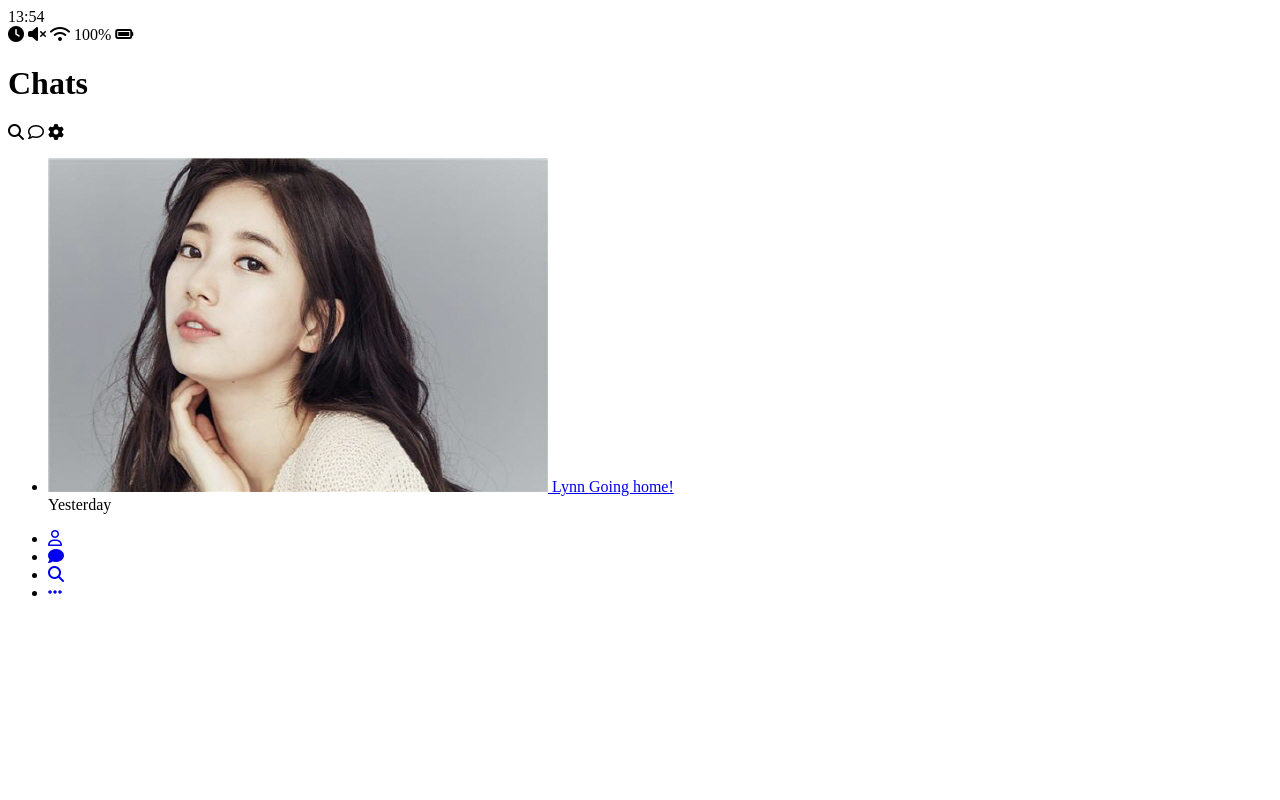
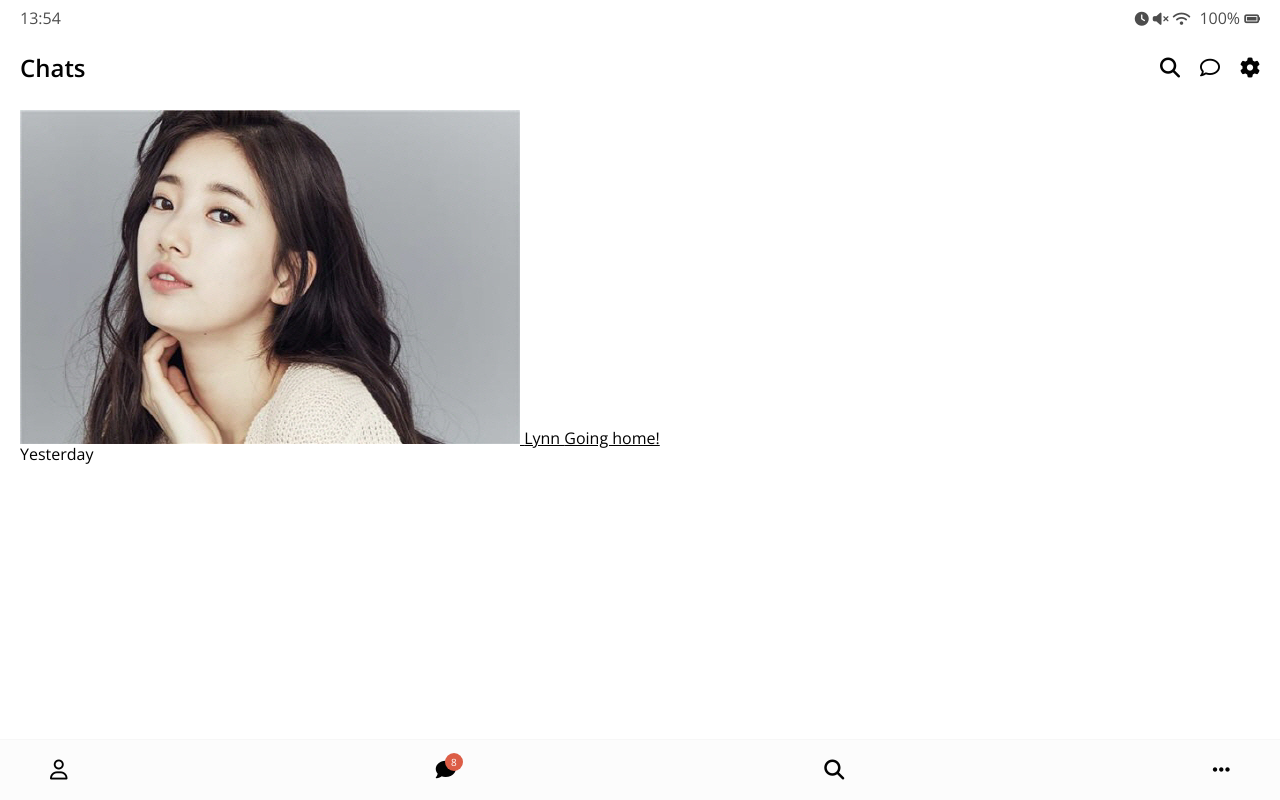
Before and after one commit to sjh0302/kakao-clone-v2.0, a plain HTML site: page index.html in a window 1280 px wide. Drawn offline with nearby package versions, Linux system fonts and the light colour scheme.

Commit message:
add some css file
styles.css
reset.css
status-bar.css
header.css
nav-bar.css

```diff
--- /dev/null
+++ b/CSS/header.css
@@ -0,0 +1,27 @@
+.header {
+  display: flex;
+  justify-content: space-between;
+  align-items: center;
+  margin-bottom: 30px;
+}
+
+.header .header__title {
+  font-size: 24px;
+  font-weight: 600;
+}
+
+.header .header__icon {
+  font-size: 20px;
+  margin-left: 20px;
+  cursor: pointer;
+}
+
+.header .header__header-column {
+  display: flex;
+  align-items: center;
+}
+
+.header .header__back-btn {
+  font-size: 22px;
+  margin-right: 20px;
+}
--- /dev/null
+++ b/CSS/nav-bar.css
@@ -0,0 +1,37 @@
+.nav {
+  position: fixed;
+  width: 100%;
+  background-color: #fcfcfc;
+  padding: 20px 50px;
+  left: 0px;
+  bottom: 0px;
+  border-top: 1px solid #f7f7f7;
+}
+
+.nav .nav__list {
+  display: flex;
+  justify-content: space-between;
+}
+
+.nav i {
+  font-size: 20px;
+}
+
+.nav .nav__list-link {
+  position: relative;
+}
+
+.nav .nav__badge {
+  position: absolute;
+  top: -7px;
+  right: -7px;
+  font-size: 10px;
+  color: white;
+  background-color: #dc5d46;
+  width: 18px;
+  height: 18px;
+  display: flex;
+  justify-content: center;
+  align-items: center;
+  border-radius: 50%;
+}
--- /dev/null
+++ b/CSS/reset.css
@@ -0,0 +1,124 @@
+html,
+body,
+div,
+span,
+applet,
+object,
+iframe,
+h1,
+h2,
+h3,
+h4,
+h5,
+h6,
+p,
+blockquote,
+pre,
+a,
+abbr,
+acronym,
+address,
+big,
+cite,
+code,
+del,
+dfn,
+em,
+img,
+ins,
+kbd,
+q,
+s,
+samp,
+small,
+strike,
+strong,
+sub,
+sup,
+tt,
+var,
+b,
+u,
+i,
+center,
+dl,
+dt,
+dd,
+ol,
+ul,
+li,
+fieldset,
+form,
+label,
+legend,
+table,
+caption,
+tbody,
+tfoot,
+thead,
+tr,
+th,
+td,
+article,
+aside,
+canvas,
+details,
+embed,
+figure,
+figcaption,
+footer,
+header,
+hgroup,
+menu,
+nav,
+output,
+ruby,
+section,
+summary,
+time,
+mark,
+audio,
+video {
+  margin: 0;
+  padding: 0;
+  border: 0;
+  font-size: 100%;
+  font: inherit;
+  vertical-align: baseline;
+}
+/* HTML5 display-role reset for older browsers */
+article,
+aside,
+details,
+figcaption,
+figure,
+footer,
+header,
+hgroup,
+menu,
+nav,
+section {
+  display: block;
+}
+body {
+  line-height: 1;
+}
+ol,
+ul {
+  list-style: none;
+}
+blockquote,
+q {
+  quotes: none;
+}
+blockquote:before,
+blockquote:after,
+q:before,
+q:after {
+  content: "";
+  content: none;
+}
+table {
+  border-collapse: collapse;
+  border-spacing: 0;
+}
--- /dev/null
+++ b/CSS/status-bar.css
@@ -0,0 +1,14 @@
+.status-bar {
+  display: flex;
+  justify-content: space-between;
+  margin-bottom: 30px;
+  opacity: 0.7;
+}
+
+.status-bar i {
+  font-size: 14px;
+}
+
+.status-bar .status-bar__battery-level {
+  margin-left: 5px;
+}
--- /dev/null
+++ b/CSS/styles.css
@@ -0,0 +1,21 @@
+@import url("https://fonts.googleapis.com/css2?family=Open+Sans:wght@400;600&display=swap");
+@import "reset.css";
+@import "status-bar.css";
+@import "header.css";
+@import "nav-bar.css";
+
+* {
+  box-sizing: border-box;
+}
+
+body {
+  background-color: white;
+  padding: 10px 20px;
+  color: #020202;
+  font-family: "Open Sans", -apple-system, BlinkMacSystemFont, "Segoe UI",
+    Roboto, Oxygen, Ubuntu, Cantarell, "Open Sans", "Helvetica Neue", sans-serif;
+}
+
+a {
+  color: inherit;
+}
--- a/index.html
+++ b/index.html
@@ -7,6 +7,7 @@
       src="https://kit.fontawesome.com/1c9911ed35.js"
       crossorigin="anonymous"
     ></script>
+    <link rel="stylesheet" href="css/styles.css" />
     <title>Chats | KaKao Clone</title>
   </head>
   <body>
@@ -22,6 +23,7 @@
         <i class="fas fa-battery-full"></i>
       </div>
     </div>
+
     <header class="header">
       <div class="header__header-column">
         <h1 class="header__title">Chats</h1>
@@ -38,6 +40,7 @@
         </span>
       </div>
     </header>
+
     <main class="chats">
       <ul class="chats__list">
         <li class="chats__chat chat">
@@ -58,6 +61,7 @@
         </li>
       </ul>
     </main>
+
     <nav class="nav">
       <ul class="nav__list">
         <li class="nav__list-item">
@@ -67,6 +71,7 @@
         </li>
         <li class="nav__list-item">
           <a href="index.html" class="nav__list-link">
+            <div class="nav__badge">8</div>
             <i class="fas fa-comment"></i>
           </a>
         </li>
```
Also changed, not shown: chat.html (+7 -3 lines), find.html (+4 -0 lines), friends.html (+4 -0 lines), more.html (+4 -0 lines), settings.html (+4 -1 lines).
